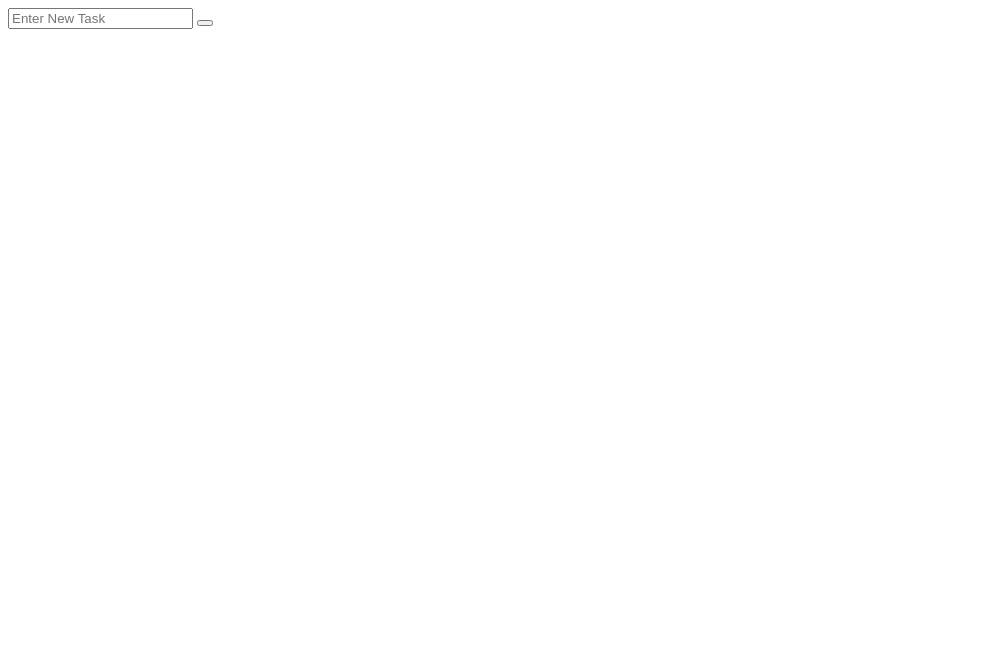
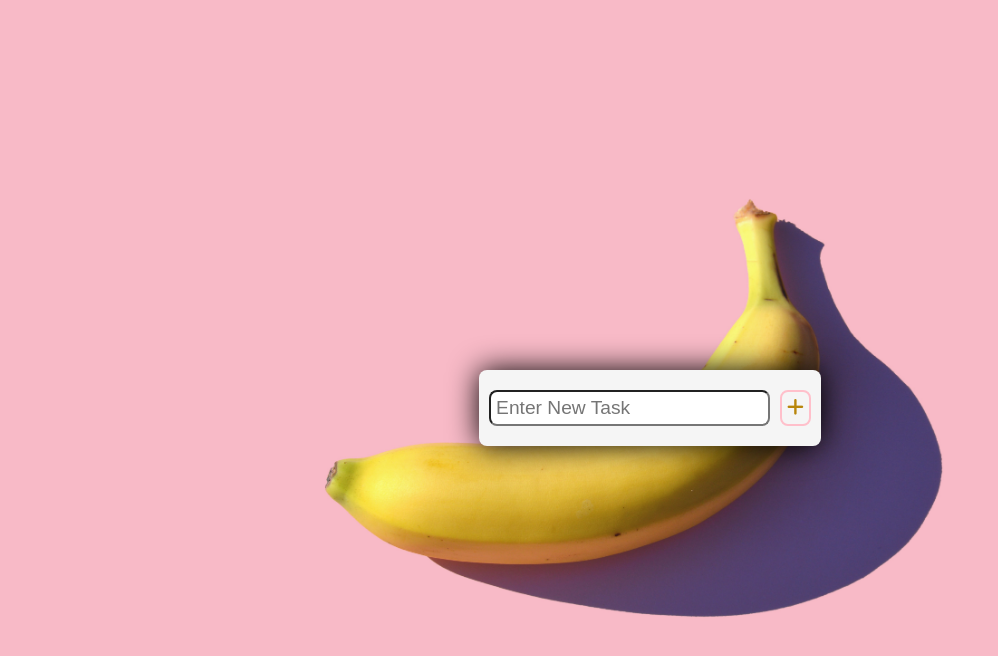
Before and after one commit to SquireQuester/ToDoList, a plain HTML site: page index.html in a window 1280 px wide. Shown: the whole page, without its empty margins (0-998 px from the left). Drawn offline with Linux system fonts and the light colour scheme.

Commit message:
finished designing my  to do list app

```diff
--- a/index.html
+++ b/index.html
@@ -5,6 +5,8 @@
     <meta http-equiv="X-UA-Compatible" content="IE=edge">
     <meta name="viewport" content="width=device-width, initial-scale=1.0">
     <title>Document</title>
+    <link rel="stylesheet" href="style.css">
+    <link rel="stylesheet" href="https://use.fontawesome.com/releases/v6.2.1/css/all.css">
 </head>
 <body>
     <div class="container">
--- /dev/null
+++ b/style.css
@@ -0,0 +1,42 @@
+body{
+    height: 100vh;
+    background: url('images/banana.jpg') no-repeat center center/ cover;
+
+    display: flex;
+    justify-content: center;
+    align-items: center;
+}
+
+#add-task-container{
+    width: 100%;
+    padding: 20px 10px;
+    background: whitesmoke;
+    border-radius: 8px;
+    box-shadow: 0 0 30px;
+
+    display: flex;
+}
+
+input {
+    flex: 5;
+    margin-right: 10px;
+    border-radius: 8px;
+    font-size: 1.2rem;
+    padding: 5px;
+}
+
+#add-task{
+    font-size: 1.2rem;
+    padding: 5px;
+
+    background: whitesmoke;
+    color: darkgoldenrod;
+
+    border-radius: 8px;
+    border: pink solid 2px;
+}
+
+#add-task:hover{
+    background-color: palevioletred;
+    color: whitesmoke;
+}
```
Also changed, not shown: images/banana.jpg (added).
